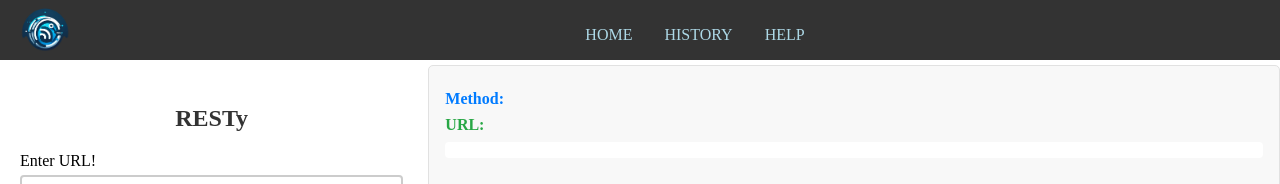
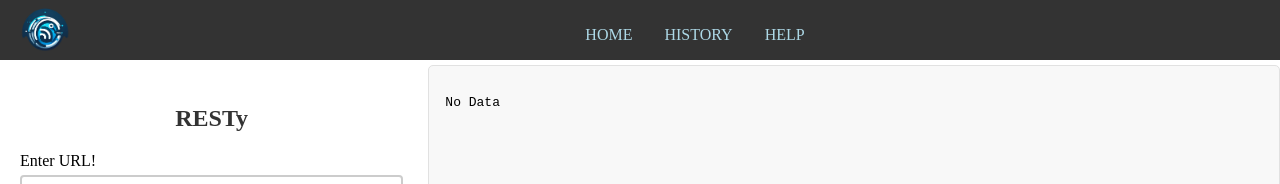
Before and after one commit to brosmar18/resty, a React (Vite) app: page / in a window 1280 px wide. Shown: the top 184 px of the page. Built offline with nearby package versions, Linux system fonts and the light colour scheme.

Commit message:
isLoading logic moved to Results component

```diff
--- a/src/App.jsx
+++ b/src/App.jsx
@@ -41,15 +41,11 @@ const App = () => {
 
   return (
     <div className="app">
-      <Header />
-      <Form handleApiCall={callApi} />
-      {isLoading ? (
-        <p>Loading...</p>
-      ) : (
-        <Results data={data} requestParams={requestParams} />
-      )}
-      <Footer />
-    </div>
+    <Header />
+    <Form handleApiCall={callApi} />
+    <Results data={data} requestParams={requestParams} isLoading={isLoading} />
+    <Footer />
+  </div>
   );
 };
 
--- a/src/Components/Results/index.jsx
+++ b/src/Components/Results/index.jsx
@@ -1,13 +1,19 @@
 import './Results.scss';
 
-const Results = ({ data, requestParams }) => {
+const Results = ({ data, requestParams, isLoading }) => {
   return (
     <section className="results">
-      <div className='results__text'>
-        <p><span className="results__method-label">Method:</span> {requestParams.method}</p>
-        <p><span className="results__url-label">URL:</span> {requestParams.url}</p>
-      </div>
-      <code>{data ? JSON.stringify(data, undefined, 2) : null}</code>
+      {isLoading ? (
+        <p>Loading...</p>
+      ) : (
+        <>
+          <div className='results__text'>
+            {requestParams.method && <p><span className="results__method-label">Method:</span> {requestParams.method}</p>}
+            {requestParams.url && <p><span className="results__url-label">URL:</span> {requestParams.url}</p>}
+          </div>
+          <pre>{data ? JSON.stringify(data, null, 2) : 'No Data'}</pre>
+        </>
+      )}
     </section>
   )
 }
```
